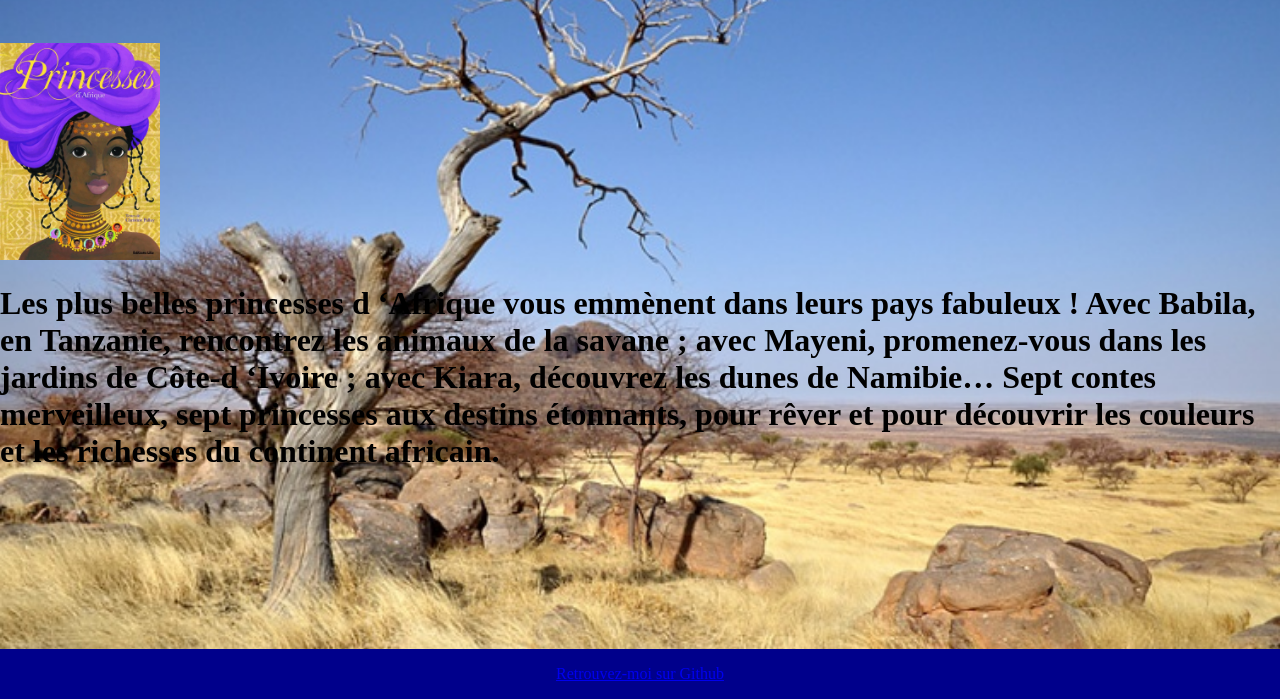
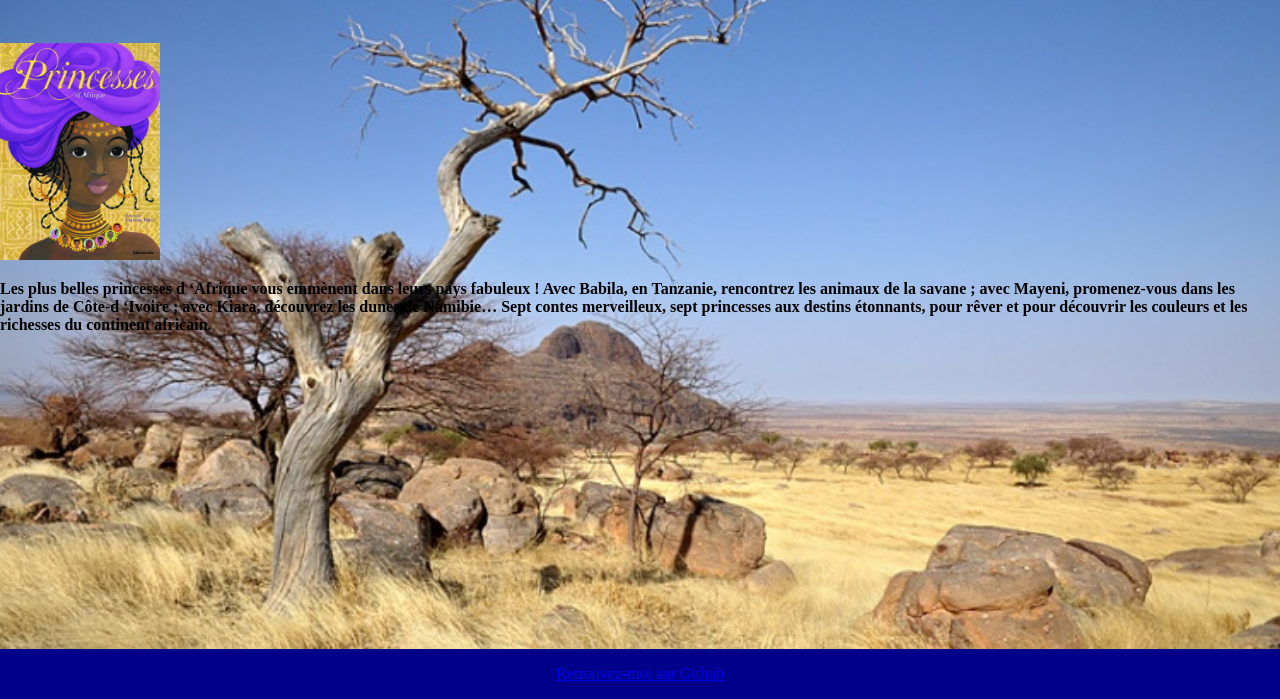
Before and after one commit to thioroDiop/JAMStackNetlify, an Eleventy site: page posts/2021-09-29-princesses-d’afrique.md in a window 1280 px wide. Shown: the part 101-800 px from the top of the page. Built offline with nearby package versions, Linux system fonts and the light colour scheme; Eleventy itself is replaced by a stand-in of ours; files that its build step writes are made by us from their sources.

Commit message:
Update Blog “2021-09-29-princesses-d’afrique”

```diff
--- a/posts/2021-09-29-princesses-d’afrique.md
+++ b/posts/2021-09-29-princesses-d’afrique.md
@@ -6,4 +6,4 @@
 ---
 ![](/assets/img/uploads/princess1.jpg "ma princessse")
 
-# Les plus belles princesses d ‘Afrique vous emmènent dans leurs pays fabuleux ! Avec Babila, en Tanzanie, rencontrez les animaux de la savane ; avec Mayeni, promenez-vous dans les jardins de Côte-d ‘Ivoire ; avec Kiara, découvrez les dunes de Namibie… Sept contes merveilleux, sept princesses aux destins étonnants, pour rêver et pour découvrir les couleurs et les richesses du continent africain.
+**Les plus belles princesses d ‘Afrique vous emmènent dans leurs pays fabuleux ! Avec Babila, en Tanzanie, rencontrez les animaux de la savane ; avec Mayeni, promenez-vous dans les jardins de Côte-d ‘Ivoire ; avec Kiara, découvrez les dunes de Namibie… Sept contes merveilleux, sept princesses aux destins étonnants, pour rêver et pour découvrir les couleurs et les richesses du continent africain.**
```
